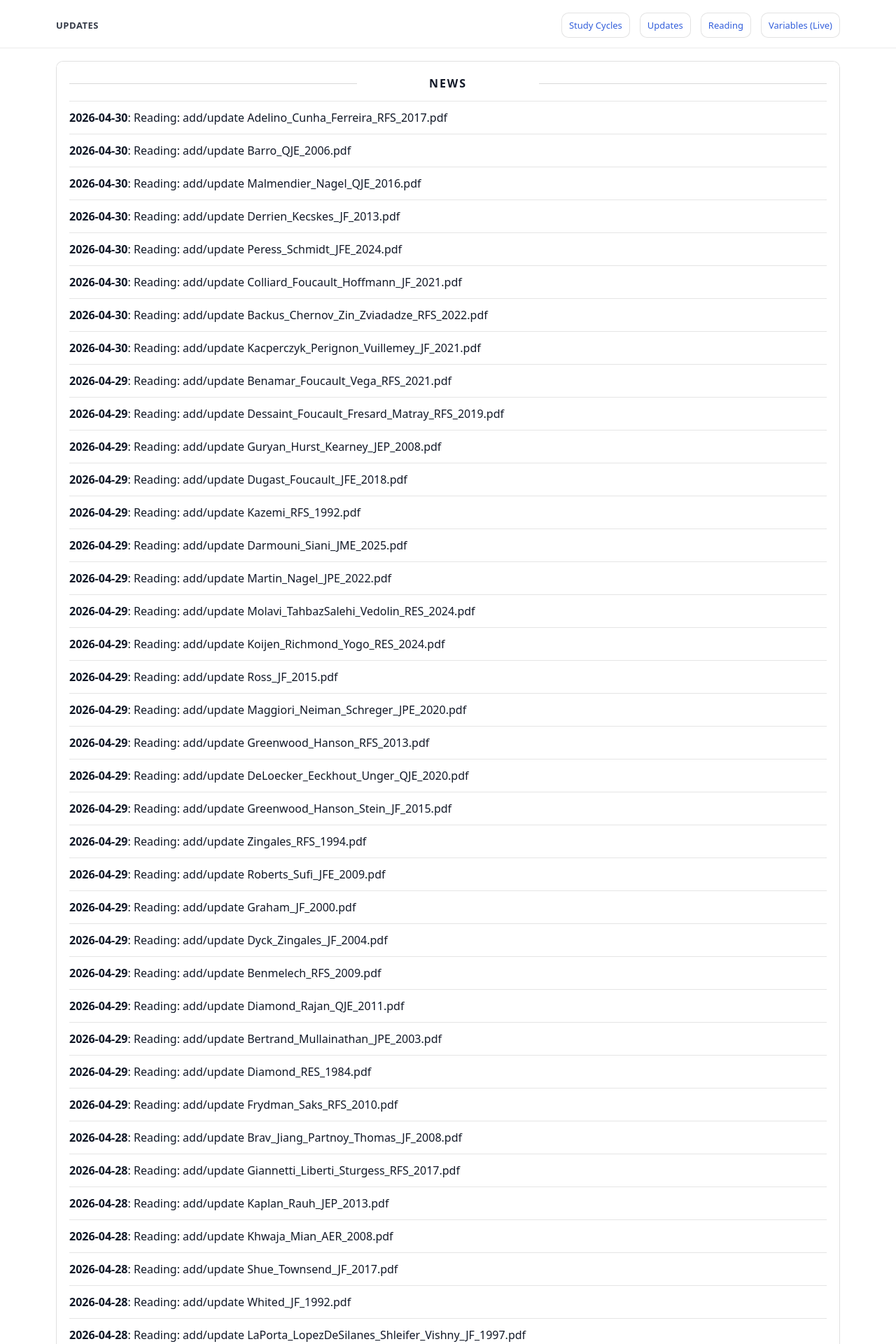
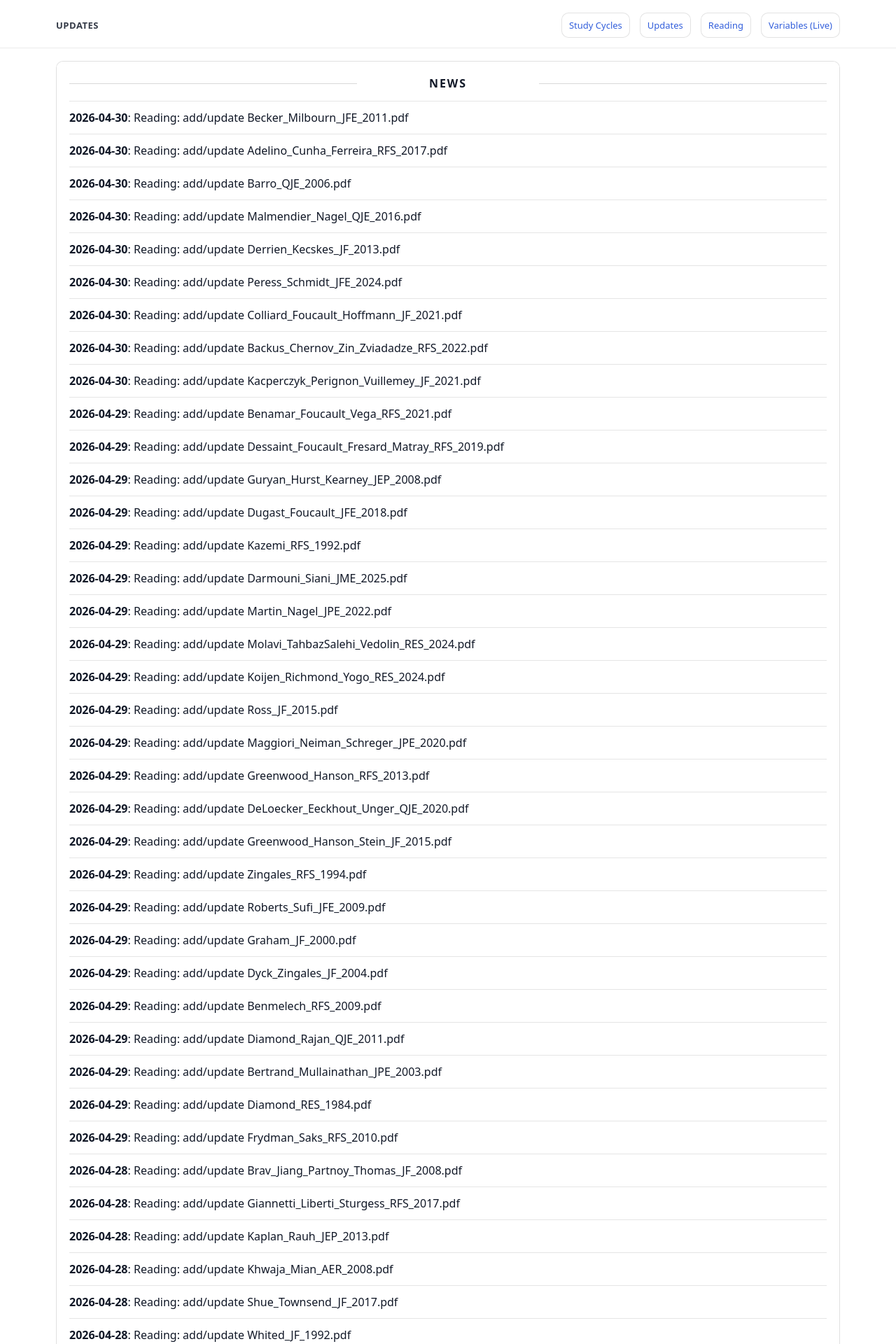
Before and after one commit to yaxinzn/study-archive, a Jekyll site: the page built from updates/index.md, in a window 1280 px wide. Shown: the top 1920 px of the page at 70% size. Built offline with Jekyll 4.4.1, drawn with Linux system fonts in a browser that asks for light colours; some of the changed text lies outside the part shown.

Commit message:
chore: update NEWS feed

```diff
--- a/_data/news.yml
+++ b/_data/news.yml
@@ -1,4 +1,7 @@
 # Auto-generated update history (sorted newest -> oldest). Do not edit manually.
+- ts: "1777540961"
+  date: "2026-04-30"
+  title: "Reading: add/update Becker_Milbourn_JFE_2011.pdf"
 - ts: "1777540779"
   date: "2026-04-30"
   title: "Reading: add/update Adelino_Cunha_Ferreira_RFS_2017.pdf"
```
